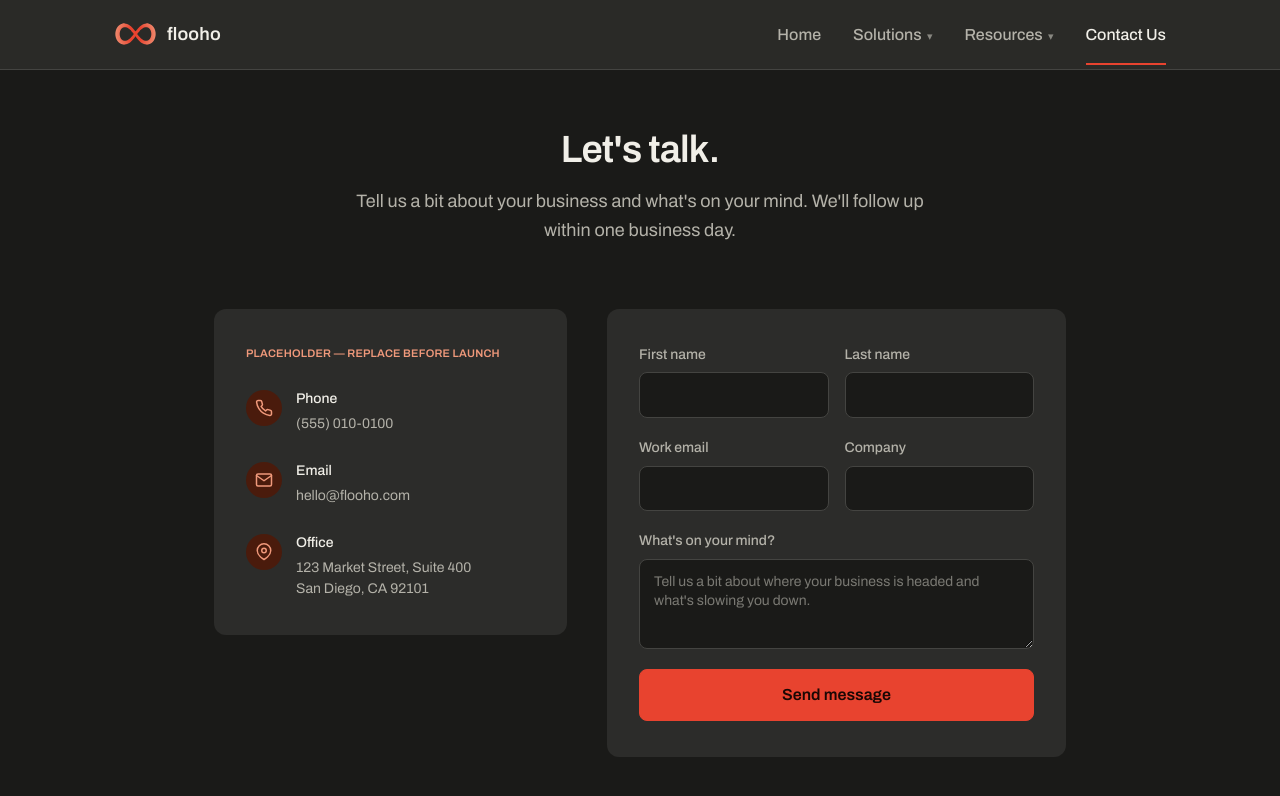
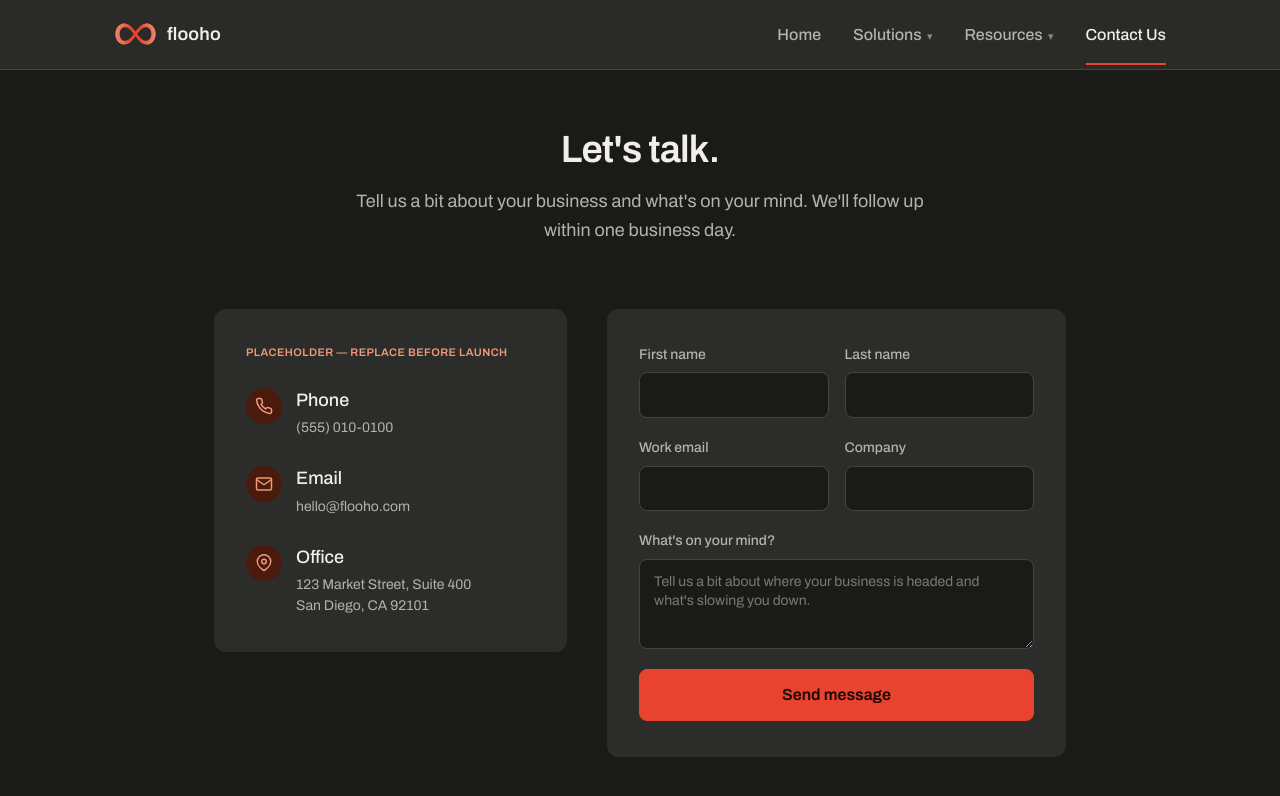
Before and after one commit to kgmartiniv-netizen/flooho-website-private, a Next.js app: page /contact in a window 1280 px wide. Shown: the top 796 px of the page. Built offline with nearby package versions, Linux system fonts and the light colour scheme.

Commit message:
Design system migration: ContactDetails module

```diff
--- a/components/ContactDetails.jsx
+++ b/components/ContactDetails.jsx
@@ -29,11 +29,11 @@ const DETAILS = [
 
 export default function ContactDetails() {
   return (
-    <div className={`card ${styles.detailsPanel}`}>
-      <p className={styles.placeholderFlag}>Placeholder — replace before launch</p>
+    <div className={`card card-panel ${styles.detailsPanel}`}>
+      <p className={`type-label ${styles.placeholderFlag}`}>Placeholder — replace before launch</p>
       {DETAILS.map((detail) => (
         <div key={detail.label} className={styles.detailItem}>
-          <div className="icon-badge">{detail.icon}</div>
+          <div className="icon-badge icon-badge-sm">{detail.icon}</div>
           <div>
             <h3>{detail.label}</h3>
             <p>{detail.value}</p>
--- a/components/ContactDetails.module.css
+++ b/components/ContactDetails.module.css
@@ -1,6 +1,5 @@
 .detailsPanel {
-  /* extends .card from globals.css */
-  padding: 36px 32px;
+  /* extends .card.card-panel — padding comes from there */
   display: flex;
   flex-direction: column;
   gap: 28px;
@@ -11,25 +10,20 @@
   gap: 14px;
   align-items: flex-start;
 }
-.detailItem :global(.icon-badge) {
-  width: 36px;
-  height: 36px;
-}
 .detailItem h3 {
-  font-size: 14px;
+  font-size: 18px;
   font-weight: 500;
-  color: var(--warm-white);
+  line-height: 1.4;
+  color: var(--text-primary);
   margin-bottom: 4px;
 }
 .detailItem p {
   font-size: 14px;
-  color: var(--warm-gray);
+  color: var(--text-body);
   line-height: 1.5;
 }
+/* .type-label (global) covers size/weight/tracking/uppercase — this is
+   just the accent color on top of it. */
 .placeholderFlag {
-  font-size: 11px;
-  font-weight: 600;
-  letter-spacing: 0.02em;
-  text-transform: uppercase;
   color: var(--coral);
 }
```
